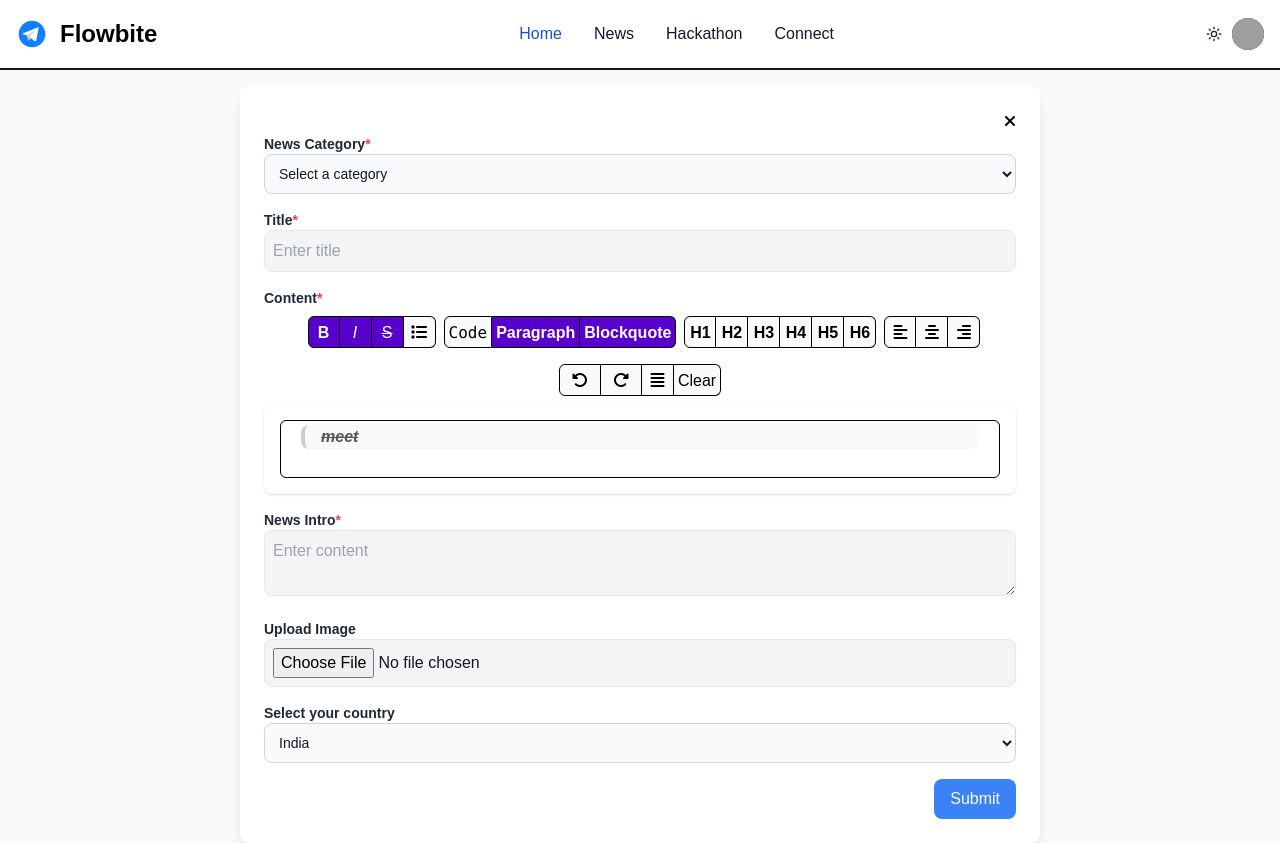
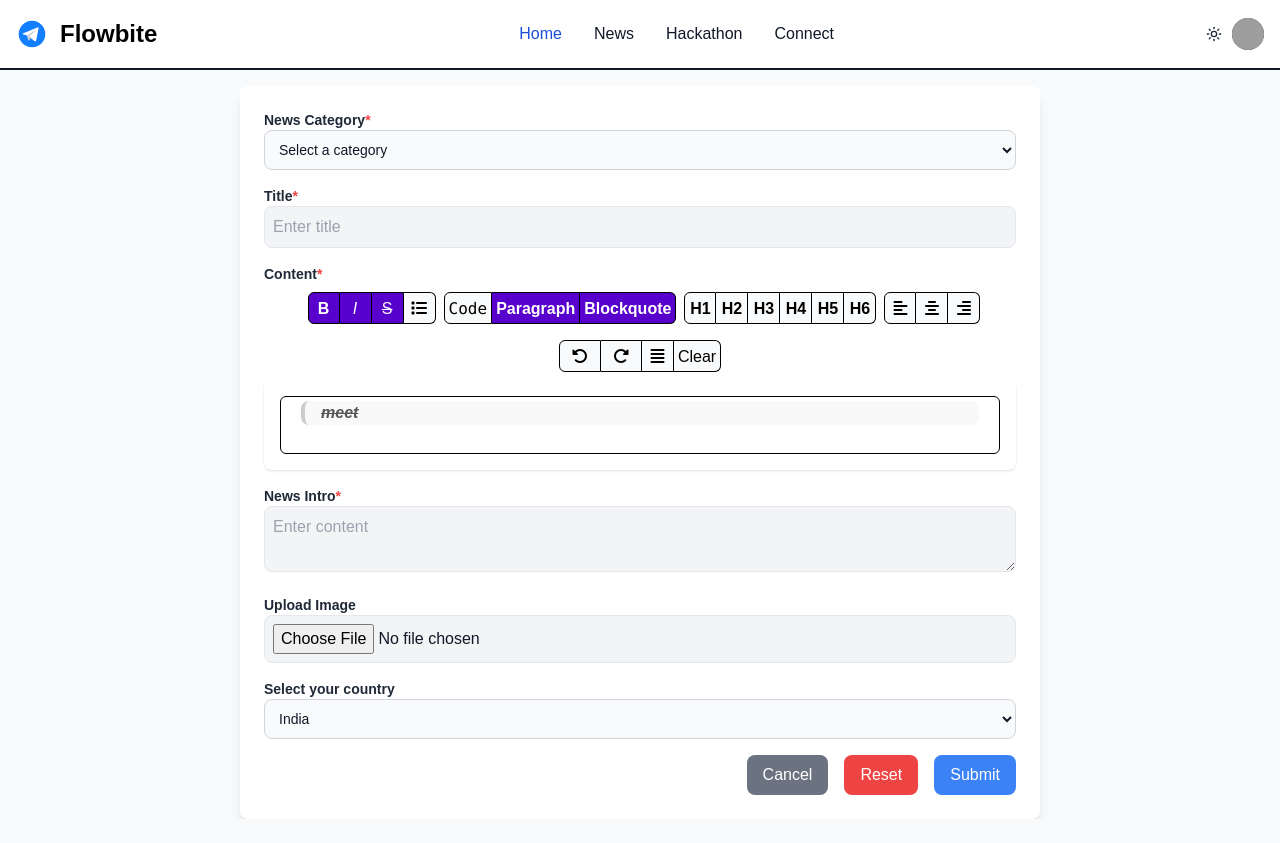
Before and after one commit to Meet-Patel-306/connect-stud, a React (Vite) app: page /news/post in a window 1280 px wide. After the commit the page ends 819 px from the top, so only its background shows below. Built offline with nearby package versions, Linux system fonts and the light colour scheme; no server answers; grey boxes are pictures that could not be loaded.

Commit message:
add cancle and reset button

```diff
--- a/src/components/News/NewsForm.jsx
+++ b/src/components/News/NewsForm.jsx
@@ -109,11 +109,11 @@ export default function NewsCard() {
     <>
       <div className="flex justify-center items-center px-4 mt-4">
         <div className="relative bg-white dark:bg-gray-900 p-6 rounded-lg shadow-lg w-full max-w-sm md:max-w-[500px] lg:max-w-[650px] xl:max-w-[800px] 2xl:max-w-xl">
-          <div className="flex justify-end items-center ml-3">
-            <button type="button" onClick={handleCloseForm}>
-              <i className="fa-solid fa-xmark"></i>
+          {/* <div className="flex justify-end items-center ml-3">
+            <button type="button" className="bg-red-300 border border-gray-300 hover:border-gray-900 rounded-lg focus:ring-blue-500 focus:border-blue-500 block px-1.5" onClick={handleCloseForm}>
+              <i className="fa-solid fa-xmark text-red-800"></i>
             </button>
-          </div>
+          </div> */}
           <form onSubmit={handleNewsSubmit}>
             <div className="mb-4">
               <label className="block text-sm font-semibold text-gray-800 dark:text-gray-200">
@@ -353,6 +353,28 @@ export default function NewsCard() {
 
             <div className="flex justify-end gap-4 mt-4">
               <button
+                type="button"
+                className="px-4 py-2 bg-gray-500 dark:bg-gray-600 text-white rounded-lg"
+                onClick={handleCloseForm}
+              >
+                Cancel
+              </button>
+              <button
+                type="button"
+                className="px-4 py-2 bg-red-500 dark:bg-red-600 text-white rounded-lg"
+                onClick={() => {
+                  setCategory("");
+                  setTitle("");
+                  setContent("");
+                  setNewsIntro("");
+                  setImageFile(null);
+                  setCountry("India");
+                }}
+              >
+                Reset
+              </button>
+
+              <button
                 type="submit"
                 className="px-4 py-2 bg-blue-500 dark:bg-blue-600 text-white rounded-lg"
               >
```
